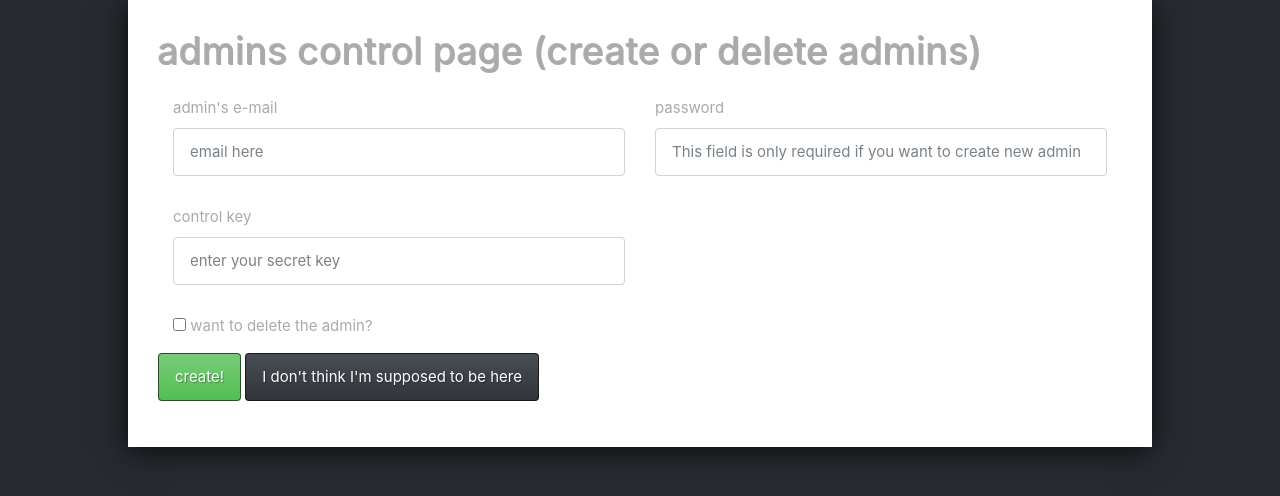
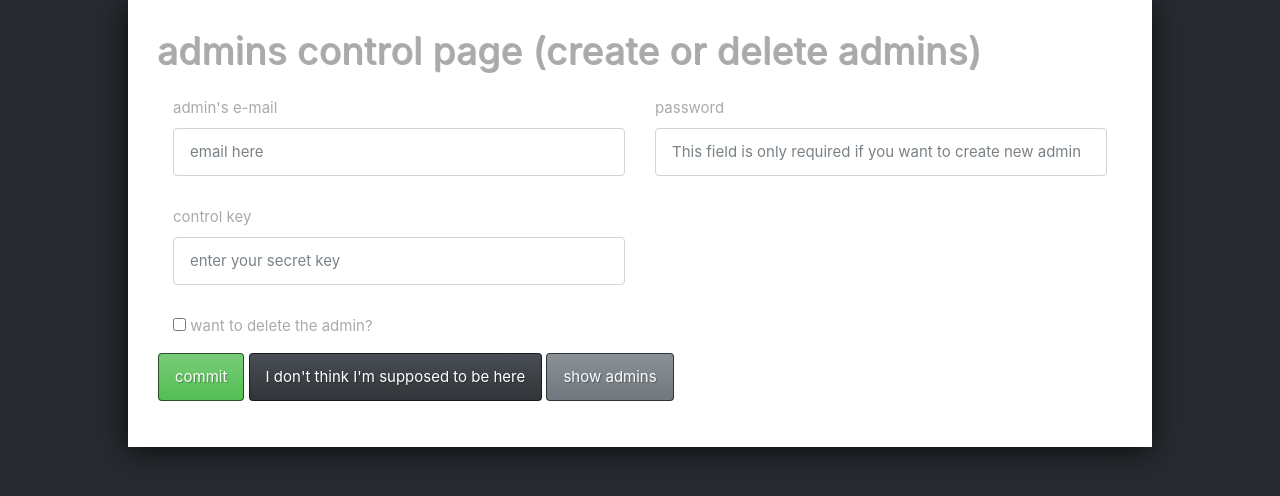
Before and after one commit to araneoAnicet/akademik, a Flask app: page /admins_control in a window 1280 px wide. Shown: the part 65-561 px from the top of the page. Run offline with Flask 2, Linux system fonts and the light colour scheme.

Commit message:
add show admins option

```diff
--- /dev/null
+++ b/flaskapp/static/js/admins_control.js
@@ -0,0 +1,63 @@
+import Vue from 'https://cdn.jsdelivr.net/npm/vue@2.6.10/dist/vue.esm.browser.js'
+
+
+new Vue({
+    delimiters: ['[[', ']]'],
+    el: '#app',
+    data: {
+        processing_ajax: false,
+        is_showing_admins_list: false,
+        ajax_request_is_successfull: false,
+        admins_list_style_class: 'alert alert-light',
+        show_admins_button_text: 'show admins',
+        admins_list: []
+    },
+    methods: {
+        getAdmins: function () {
+            fetch('http://localhost:5000/api/get_admins', {
+                method: 'GET'
+            }).then(
+                response => response.json()
+            ).then((data) => {
+                if (data.data != null) {
+
+                    this.admins_list = data.data.admins;
+                    this.ajax_request_is_successfull = true;
+                }
+                this.ajax_request_is_successfull = false;
+
+            })
+        },
+
+        adminsShowButton: function () {
+            if (this.is_showing_admins_list) {
+                this.show_admins_button_text = 'show admins';
+                this.is_showing_admins_list = false;
+            } else {
+                this.processing_ajax = true;
+                // this.getAdmins();
+
+                fetch('http://localhost:5000/api/get_admins', {
+                    method: 'GET'
+                }).then(
+                    response => response.json()
+                ).then((data) => {
+                    if (data.data != null) {
+
+                        this.admins_list = data.data.admins;
+                        if (this.admins_list.length == 0) {
+                            this.admins_list_style_class = 'alert alert-danger';
+                            this.admins_list[0] = 'No ADMINS FOUND';
+                        } else {
+                            this.admins_list_style_class = 'alert alert-light';
+                        }
+                    }
+                    this.show_admins_button_text = 'hide admins';
+                    this.is_showing_admins_list = true;
+                    this.processing_ajax = false;
+
+                })
+            }
+        }
+    }
+})
--- a/flaskapp/templates/admins_control.html
+++ b/flaskapp/templates/admins_control.html
@@ -2,6 +2,7 @@
 
 
 {% block content %}
+<div id="app">
 <form class="centred-box" action="{{ url_for('site.admins_control') }}" method="POST">
     {{ form.hidden_tag() }}
     <h1>admins control page (create or delete admins)</h1>
@@ -35,16 +36,28 @@
 
                 </div>
             <div class="form-group reg-grid-element">
-                {{ form.isDeletingAdmin() }}
+                {{ form.isDeletingAdmin(ref='isDeletingAdmin') }}
             <label class="form-check-label">want to delete the admin?</label>
             </div>
     </div>
     <div class="form-group">
-            <button type="submit" class="btn btn-success">create!</button>
+            <button type="submit" ref="main_button" class="btn btn-success">commit</button>
             <button type="button" class="btn btn-primary" onclick="location.href='{{ url_for('site.sign_in') }}';">
                 I don't think I'm supposed to be here
             </button>
+            <button type="button" class="btn btn-secondary" @click.prevent="adminsShowButton()"> [[ show_admins_button_text ]] </button>
+            <div v-if="processing_ajax" class="spinner-grow" role="status">
+                <span class="sr-only">Loading...</span>
+              </div>
             </div>
+            <transition name="fade">
+            <div v-if="is_showing_admins_list" v-bind:class="[[ admins_list_style_class ]]" role="alert">
+                <h1>admins</h1>
+                <li v-for="(email, index) in admins_list">
+                    [[ index + 1 ]].     [[ email ]]
+                </li>
+              </div>
+            </transition>
 
         {% with messages = get_flashed_messages(with_categories=true) %}
             {% if messages %}
@@ -57,4 +70,6 @@
             {% endif %}
         {% endwith %}
 </form>
+</div>
+<script type="module" src="../static/js/admins_control.js"></script>
 {% endblock %}
```
